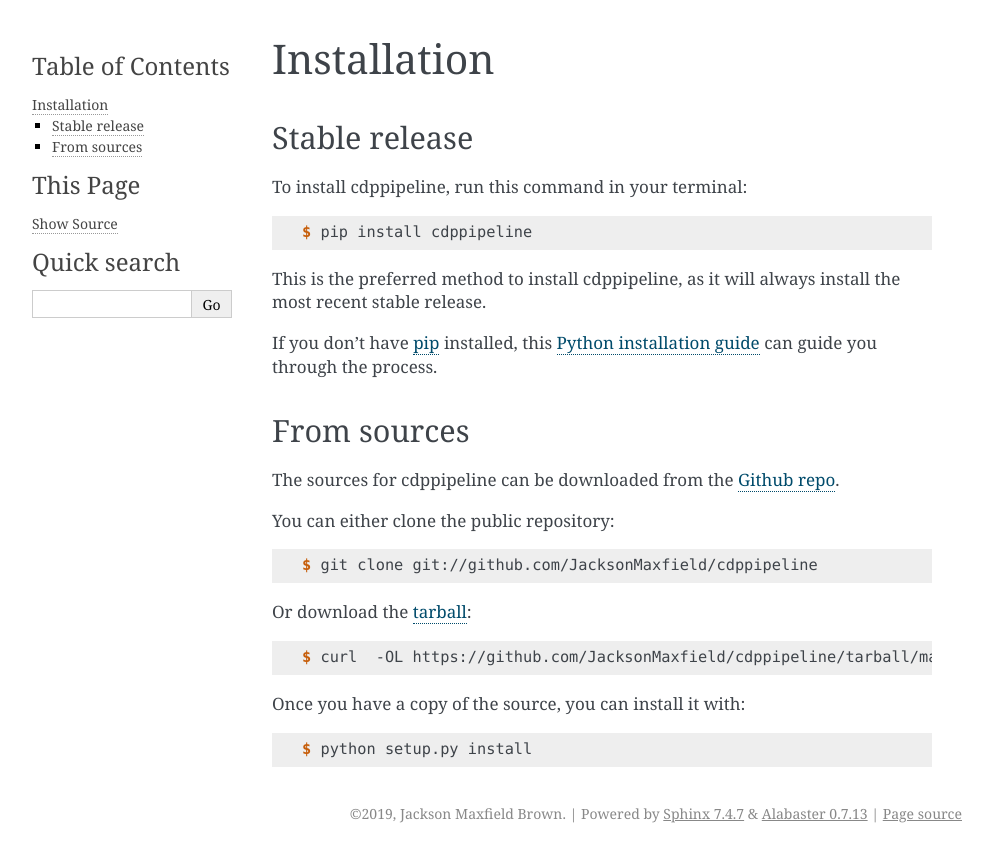
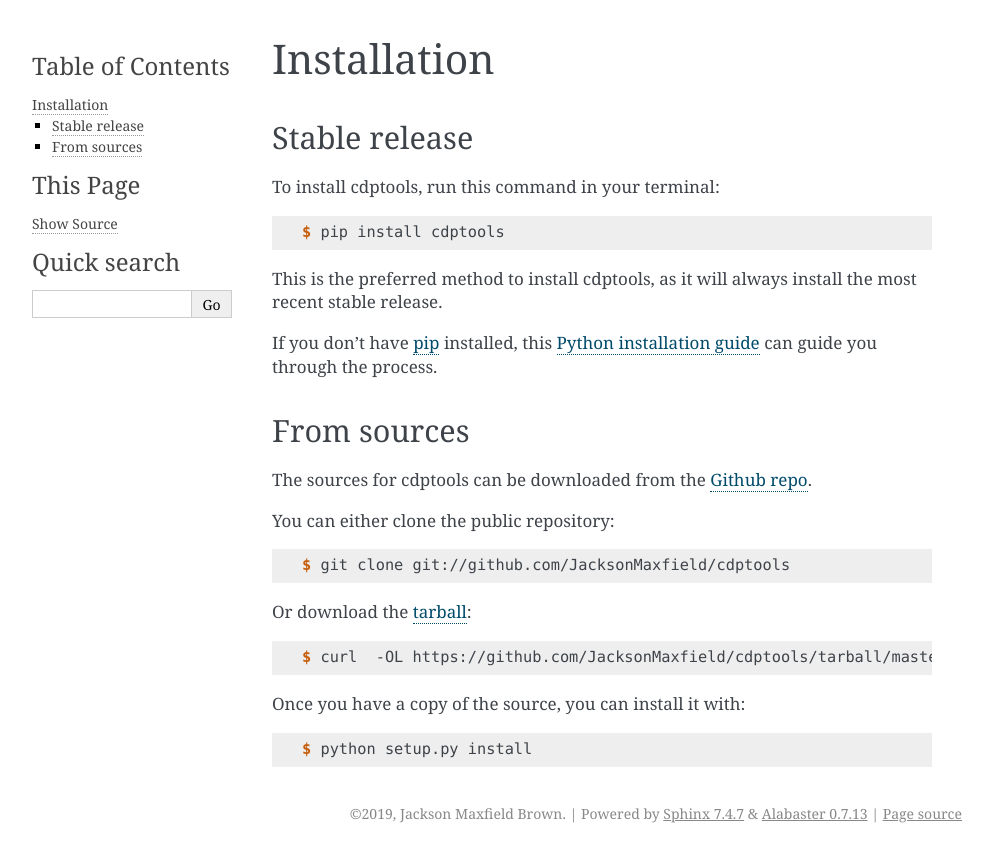
Before and after one commit to CouncilDataProject/cdptools_v2, a Sphinx documentation site: the page built from docs/installation.rst, in a window 1280 px wide. Shown: the top 862 px of the page, without its empty margins (148-1141 px from the left). Built offline with Sphinx 7.4.7, drawn with Linux system fonts in a browser that asks for light colours; pages that are not in the unit, such as notebooks, are missing from menus; the version number is read from the project's files by our own code.

Commit message:
Fix docs from repo rename

```diff
--- a/docs/conf.py
+++ b/docs/conf.py
@@ -22,7 +22,7 @@ import os
 import sys
 sys.path.insert(0, os.path.abspath('..'))
 
-import cdppipeline
+import cdptools
 
 # -- General configuration ---------------------------------------------
 
@@ -66,9 +66,9 @@ author = u"Jackson Maxfield Brown"
 # the built documents.
 #
 # The short X.Y version.
-version = cdppipeline.__version__
+version = cdptools.__version__
 # The full version, including alpha/beta/rc tags.
-release = cdppipeline.__version__
+release = cdptools.__version__
 
 # The language for content autogenerated by Sphinx. Refer to documentation
 # for a list of supported languages.
--- a/docs/index.rst
+++ b/docs/index.rst
@@ -1,4 +1,4 @@
-Welcome to cdppipeline's documentation!
+Welcome to cdptools's documentation!
 ======================================
 
 .. toctree::
--- a/docs/installation.rst
+++ b/docs/installation.rst
@@ -8,13 +8,13 @@ Installation
 Stable release
 --------------
 
-To install cdppipeline, run this command in your terminal:
+To install cdptools, run this command in your terminal:
 
 .. code-block:: console
 
-    $ pip install cdppipeline
+    $ pip install cdptools
 
-This is the preferred method to install cdppipeline, as it will always install the most recent stable release.
+This is the preferred method to install cdptools, as it will always install the most recent stable release.
 
 If you don't have `pip`_ installed, this `Python installation guide`_ can guide
 you through the process.
@@ -26,19 +26,19 @@ you through the process.
 From sources
 ------------
 
-The sources for cdppipeline can be downloaded from the `Github repo`_.
+The sources for cdptools can be downloaded from the `Github repo`_.
 
 You can either clone the public repository:
 
 .. code-block:: console
 
-    $ git clone git://github.com/JacksonMaxfield/cdppipeline
+    $ git clone git://github.com/JacksonMaxfield/cdptools
 
 Or download the `tarball`_:
 
 .. code-block:: console
 
-    $ curl  -OL https://github.com/JacksonMaxfield/cdppipeline/tarball/master
+    $ curl  -OL https://github.com/JacksonMaxfield/cdptools/tarball/master
 
 Once you have a copy of the source, you can install it with:
 
@@ -47,5 +47,5 @@ Once you have a copy of the source, you can install it with:
     $ python setup.py install
 
 
-.. _Github repo: https://github.com/JacksonMaxfield/cdppipeline
-.. _tarball: https://github.com/JacksonMaxfield/cdppipeline/tarball/master
+.. _Github repo: https://github.com/JacksonMaxfield/cdptools
+.. _tarball: https://github.com/JacksonMaxfield/cdptools/tarball/master
--- a/docs/usage.rst
+++ b/docs/usage.rst
@@ -2,6 +2,6 @@
 Usage
 =====
 
-To use cdppipeline in a project::
+To use cdptools in a project::
 
-    import cdppipeline
+    import cdptools
```
